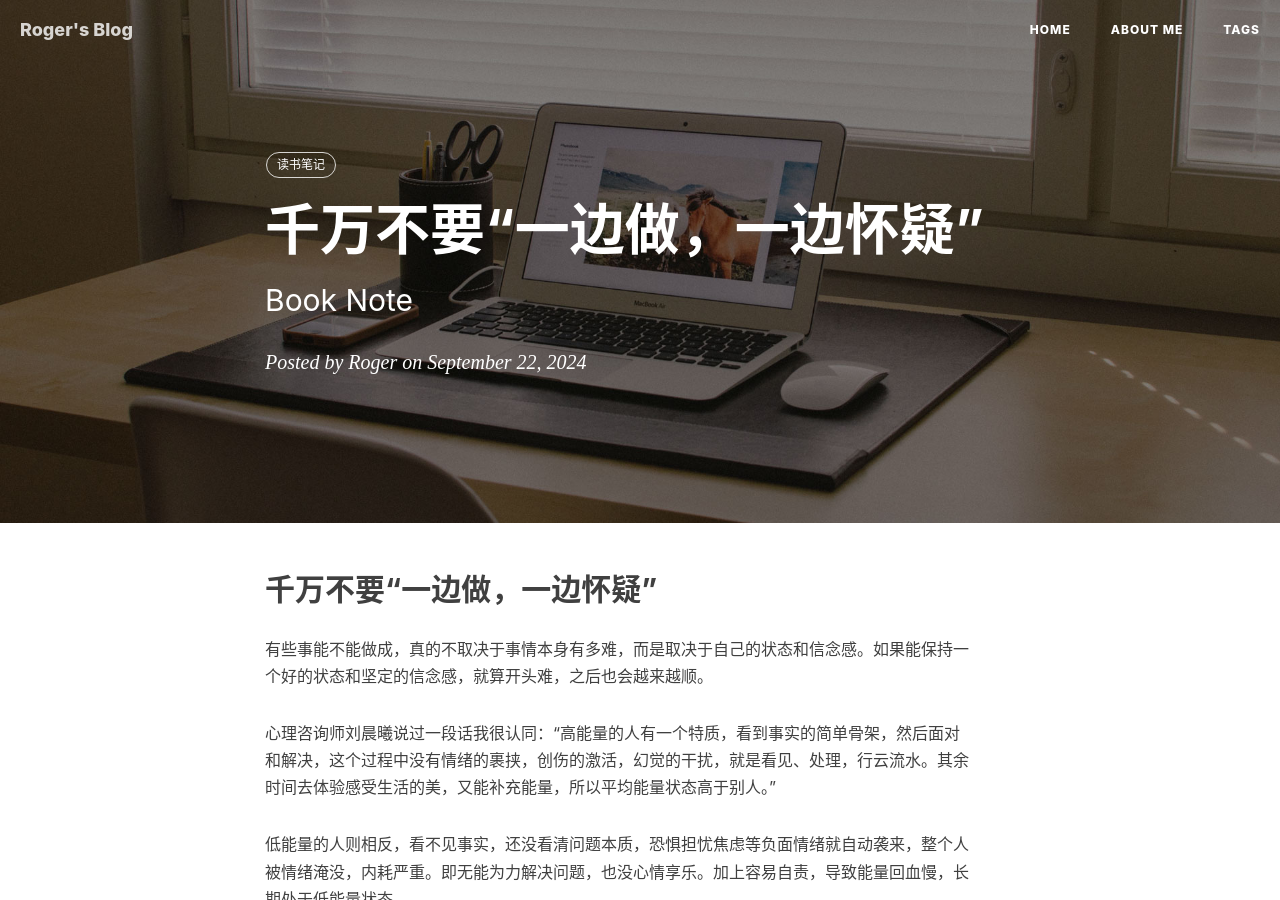
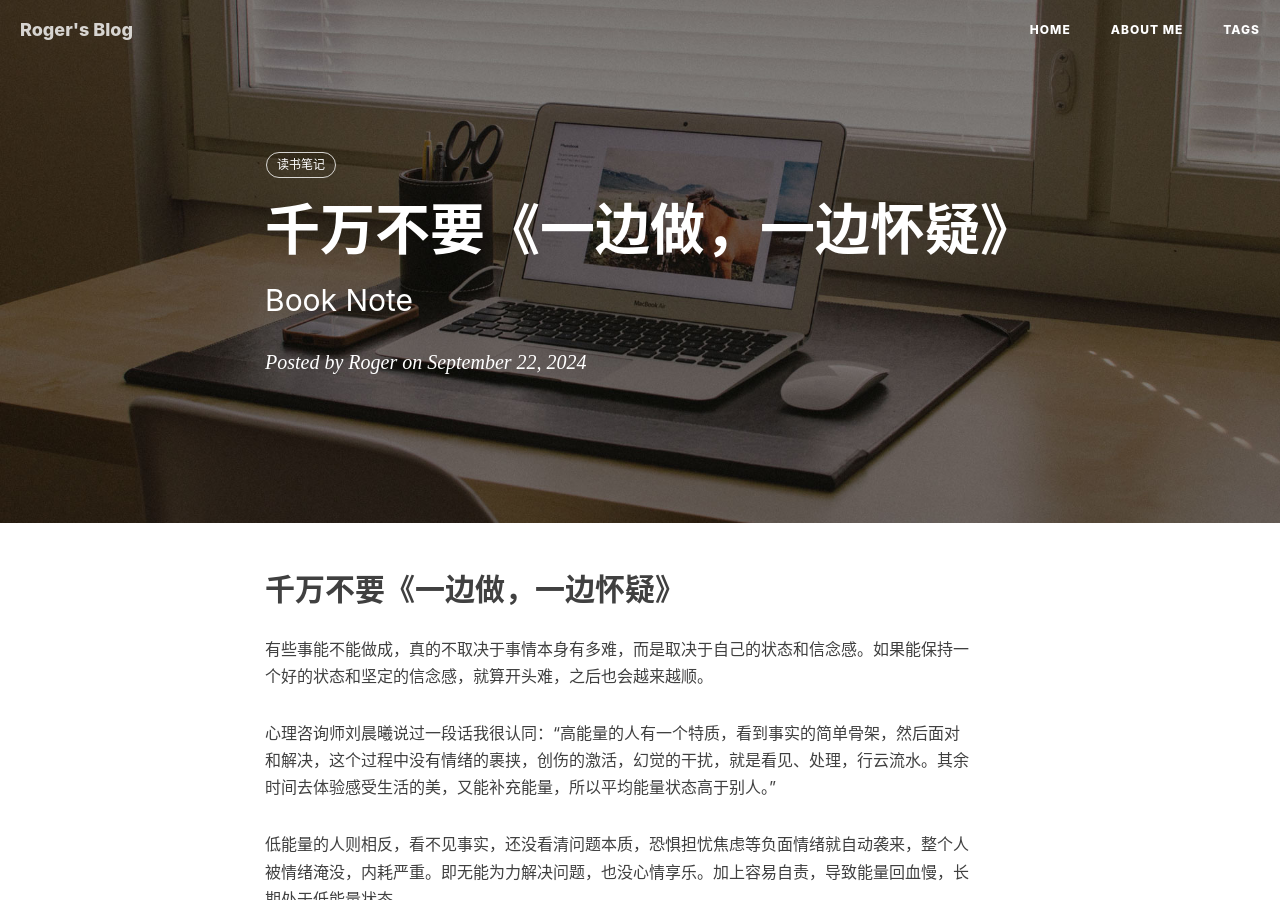
Before and after one commit to Rogero0o/rogero0o.github.io, a Jekyll site: the page built from _posts/2024-09-22-small-think.md, in a window 1280 px wide and 900 px high. Built offline with Jekyll 4.4.1, drawn with Linux system fonts in a browser that asks for light colours; nearby versions of some CDN libraries; comment, search, counter and statistics services are not loaded.

Commit message:
add file

```diff
--- a/_posts/2024-09-22-small-think.md
+++ b/_posts/2024-09-22-small-think.md
@@ -1,6 +1,6 @@
 ---
 layout:     post
-title:      "千万不要“一边做，一边怀疑”"
+title:      "千万不要《一边做，一边怀疑》"
 subtitle:   "Book Note"
 date: 2024-09-22 21:00:01 +0800
 author:     "Roger"
@@ -8,7 +8,7 @@
 tags:
     - 读书笔记
 ---
-千万不要“一边做，一边怀疑”
+千万不要《一边做，一边怀疑》
 ---
 
 有些事能不能做成，真的不取决于事情本身有多难，而是取决于自己的状态和信念感。如果能保持一个好的状态和坚定的信念感，就算开头难，之后也会越来越顺。
```
